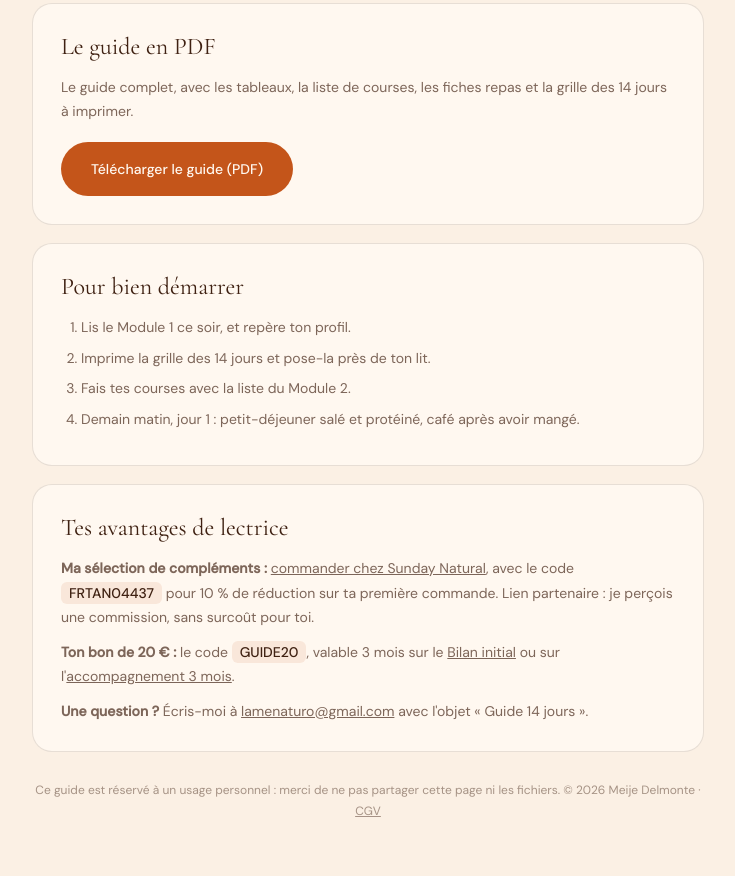
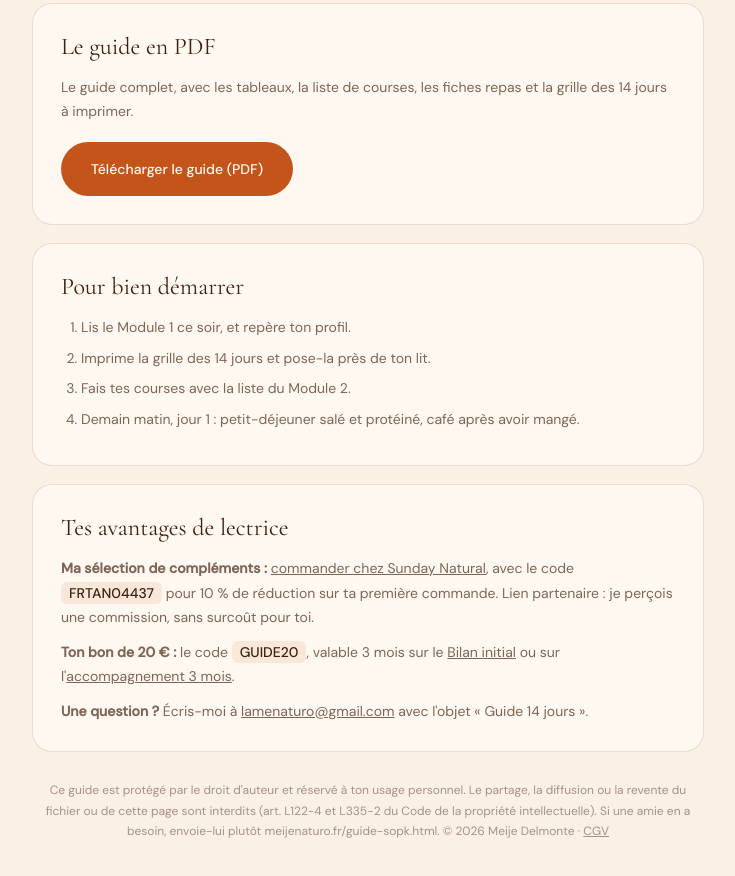
Before and after one commit to lamenaturo/-meije-naturo-site, a plain HTML site: page guide-14-jours-07d2e7be22/index.html in a window 1280 px wide. Shown: the part 297-1173 px from the top of the page, without its empty margins (272-1007 px from the left). Drawn offline with nearby package versions, Linux system fonts and the light colour scheme.

Commit message:
Guide SOPK : mentions de droit d'auteur renforcées
Co-Authored-By: Claude Opus 5.5 <noreply@anthropic.com>
Claude-Session: https://claude.ai/code/session_01BNzQ1pCi7kaSSes7C4wJak

```diff
--- a/guide-14-jours-07d2e7be22/index.html
+++ b/guide-14-jours-07d2e7be22/index.html
@@ -75,7 +75,7 @@
     <p><strong>Une question ?</strong> Écris-moi à <a href="mailto:lamenaturo@gmail.com?subject=Guide%2014%20jours">lamenaturo@gmail.com</a> avec l'objet « Guide 14 jours ».</p>
   </div>
 
-  <p class="note">Ce guide est réservé à un usage personnel : merci de ne pas partager cette page ni les fichiers. © 2026 Meije Delmonte · <a href="/cgv.html">CGV</a></p>
+  <p class="note">Ce guide est protégé par le droit d'auteur et réservé à ton usage personnel. Le partage, la diffusion ou la revente du fichier ou de cette page sont interdits (art. L122-4 et L335-2 du Code de la propriété intellectuelle). Si une amie en a besoin, envoie-lui plutôt meijenaturo.fr/guide-sopk.html. © 2026 Meije Delmonte · <a href="/cgv.html">CGV</a></p>
 </main>
 </body>
 </html>
```
Also changed, not shown: 1 other file.
